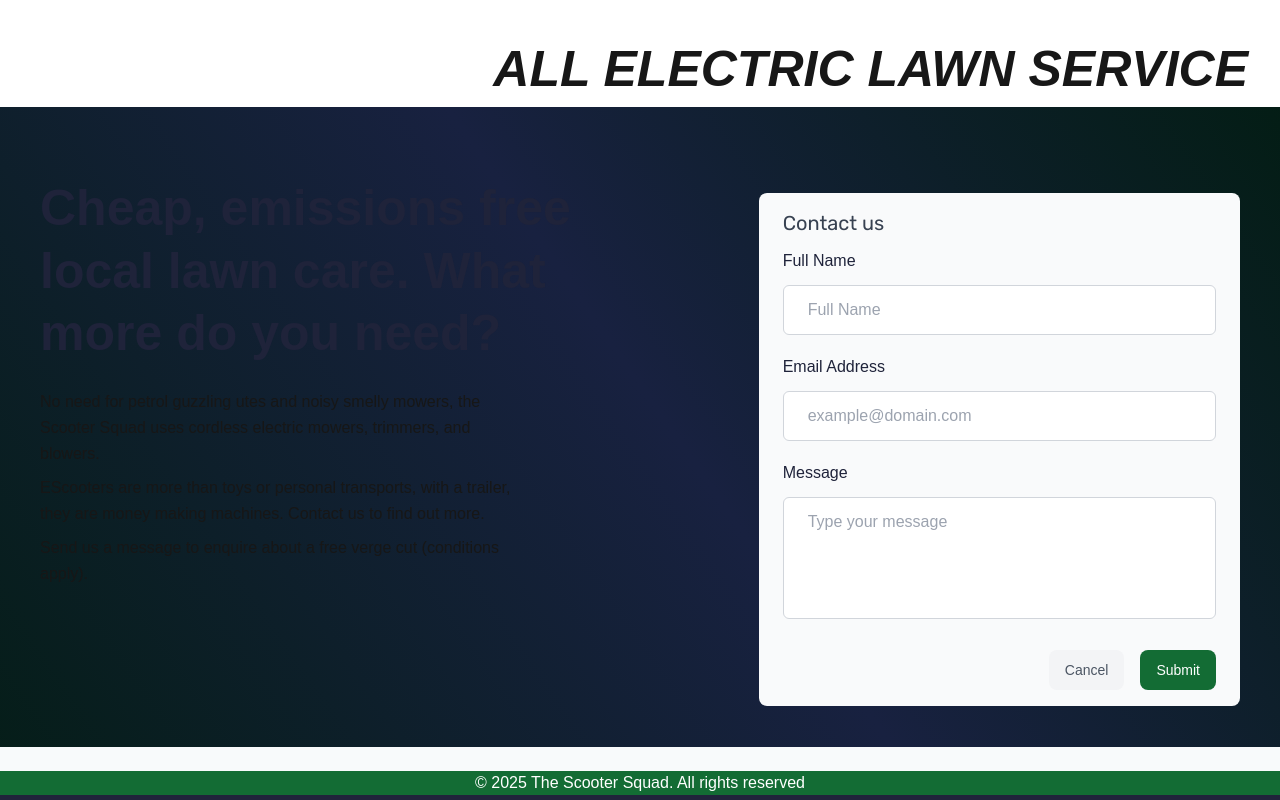
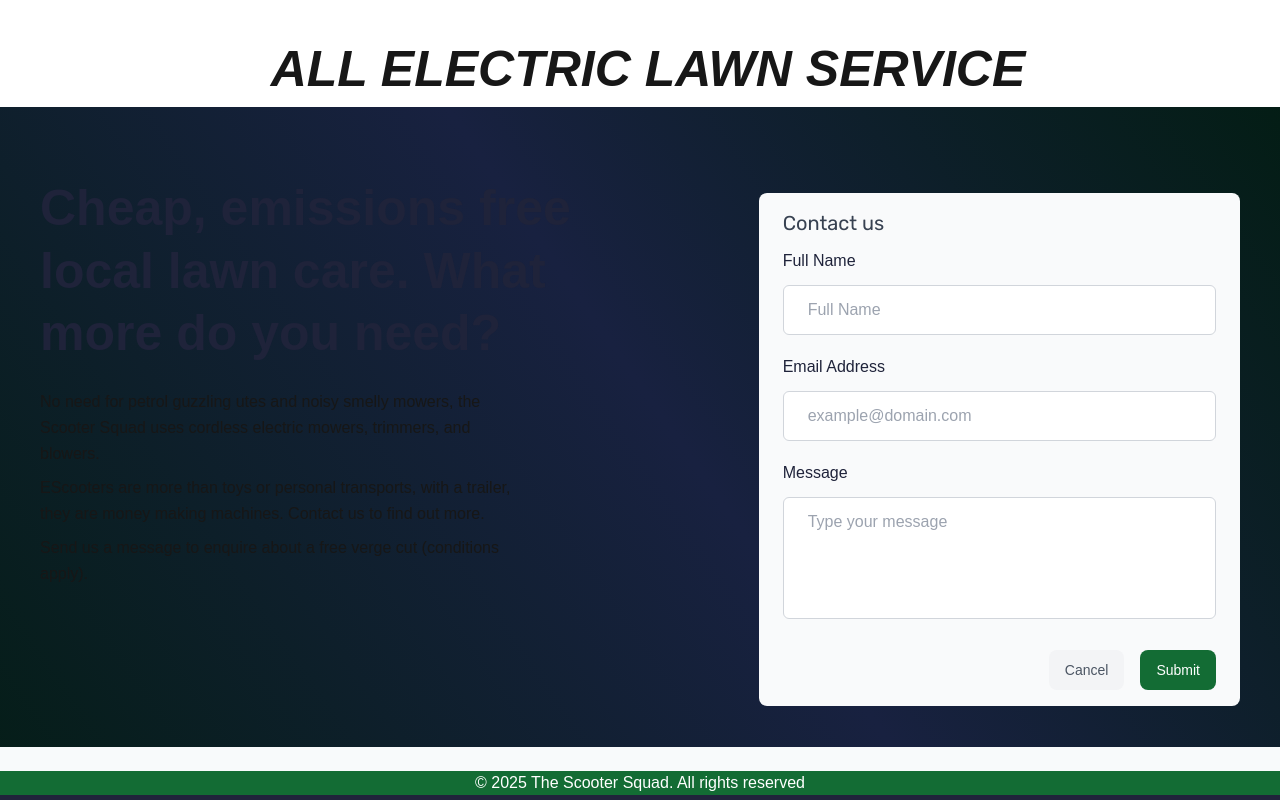
Before and after one commit to berrrich/e-team.net.au, a Next.js app: page / in a window 1280 px wide. Built offline with nearby package versions, Linux system fonts and the light colour scheme; a web font is replaced by a local one.

Commit message:
Update index.tsx

```diff
--- a/app/components/Header/index.tsx
+++ b/app/components/Header/index.tsx
@@ -8,9 +8,9 @@ const Header = () => {
 return (
 
       <header className="navbar left-0 top-0 z-50 pt-8 px-4 w-full border-stroke bg-white dark:border-stroke-dark">
-        <div className="container relative max-w-[1305px]">
+        <div className="container relative">
             <div className="flex items-center justify-between">
-            <div className="block pl-4 lg:py-0">
+            <div className="block pl-4 lg:py-0 w-1/8">
               <Link href="/" className="block max-h-[90px] max-w-[229px] sm:max-w-[229px]">
                 <Image
                   width={229}
@@ -23,7 +23,7 @@ return (
                 />
               </Link>
             </div>
-            <div><h1 className="dark:text-green-200 sm:text-[40px] md:text-[50px] lg:text-[42px] xl:text-[50px] font-bold italic">ALL ELECTRIC LAWN SERVICE</h1></div></div></div>
+            <div className="container items-center w-7/8"><h1 className="dark:text-green-200 sm:text-[40px] md:text-[50px] lg:text-[42px] xl:text-[50px] font-bold italic text-center">ALL ELECTRIC LAWN SERVICE</h1></div></div></div>
             </header>
         );
 };
```
